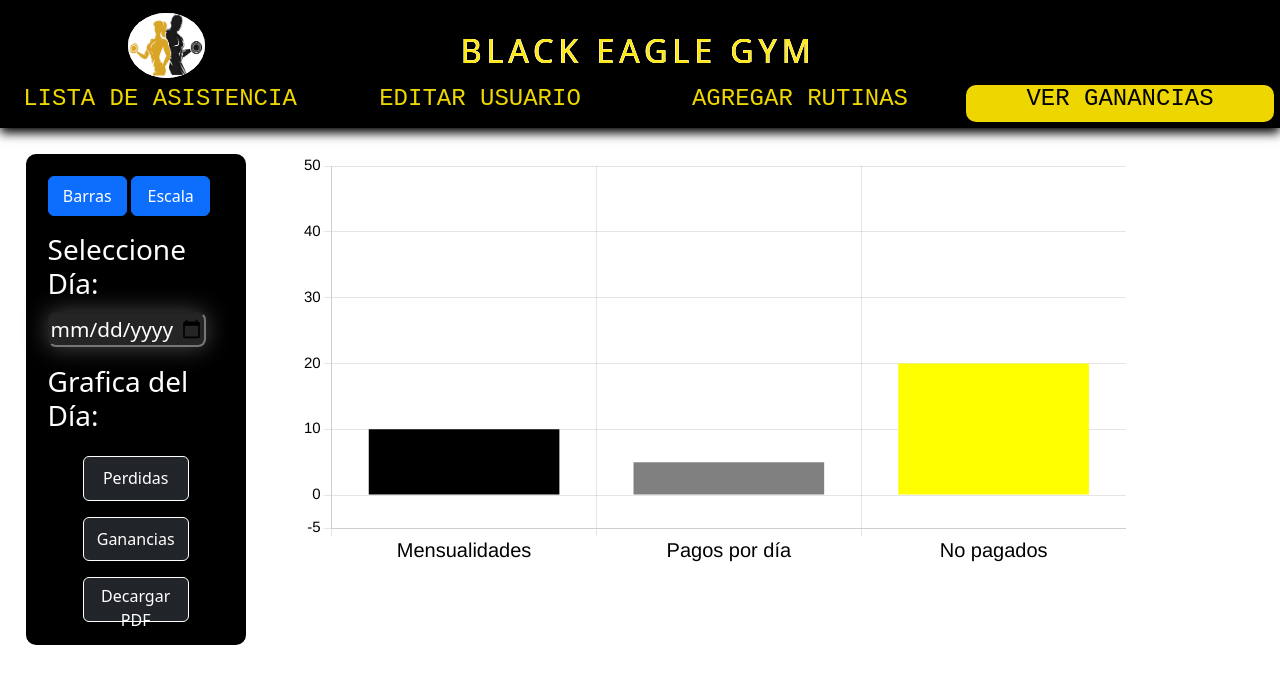
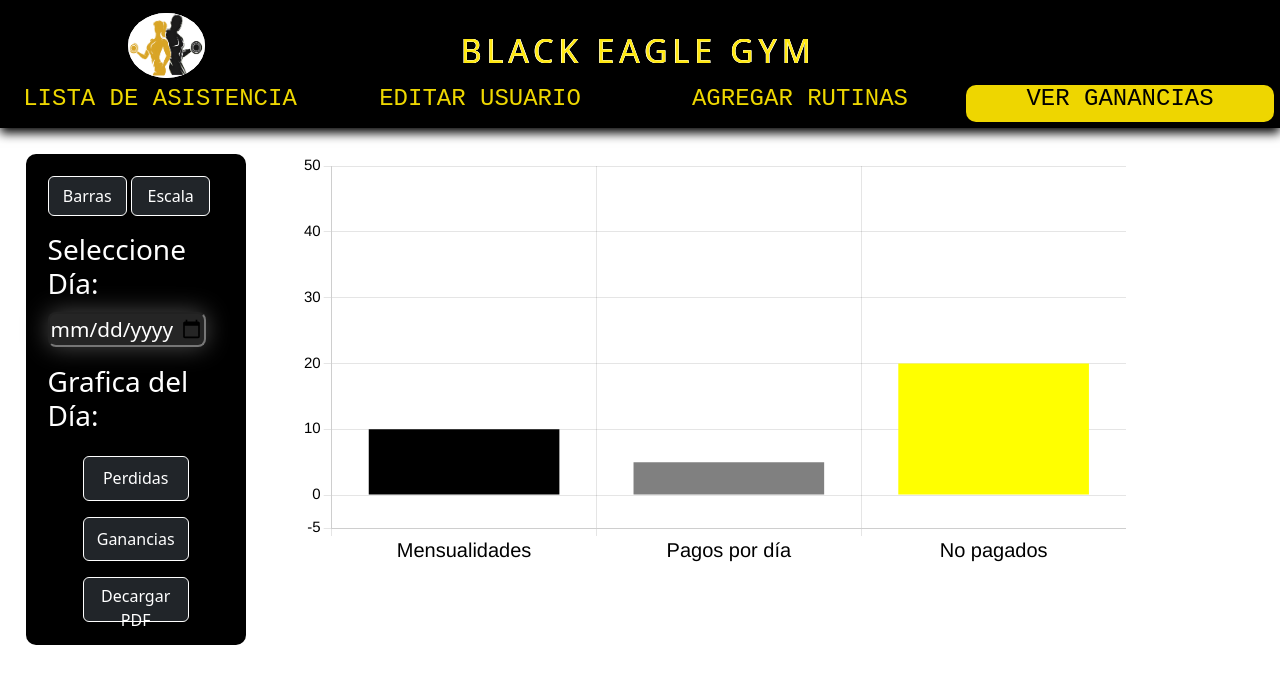
Before and after one commit to kato223272/GymEagleProyecto, a React (Create React App) app: page /Ganancias in a window 1280 px wide. Shown: the top 684 px of the page. Built offline with nearby package versions, Linux system fonts and the light colour scheme.

Commit message:
BOTONES CON FUNCIONALIDAD DE ACTIVO E INACTIVO HOVER

```diff
--- a/src/Components/Ganancia/Grafica.jsx
+++ b/src/Components/Ganancia/Grafica.jsx
@@ -6,6 +6,7 @@ import{
     BarElement, Title, Tooltip, Legend, Filler}
 from 'chart.js';
 import { useState } from 'react';
+import {useLocation} from 'react-router-dom';
 
 ChartJS.register(
     CategoryScale,
@@ -62,11 +63,36 @@ const myOptions={
 export default function Grafica(){
     const [date,setDate]=useState();
 
+    const [activo, setActivo] = useState(false);
+    const [activoEscala, setActivoEscala] = useState(false);
+
+    const handleClic = () => {
+      setActivo(!activo); // Cambiar el estado a su opuesto
+      setActivoEscala(false);
+    };
+    const handleClicEscala = () => {
+        setActivoEscala(!activoEscala); // Cambiar el estado a su opuesto
+        setActivo(false);
+      };
+
     return <>
     <div className='containergraphic'>
     <div className='Calender'>
-        <Button className='btbarras'>Barras</Button>{' '}
-        <Button className='btescala'>Escala</Button>
+    <Button
+        variant="dark"
+        onClick={handleClic}
+        className={`btnBarras ${activo ? 'activo' : ''}`}>
+        Barras
+      </Button>
+        {' '}
+
+        <Button
+            variant="dark"
+            onClick={handleClicEscala}
+            className={`btnEscala ${activoEscala ? 'activo1' : ''}`}>
+            Escala
+        </Button>
+
         <h3 className='indication'>Seleccione Día:</h3>
         <input className='inputCalender' type='date' onChange={e=>setDate(e.target.value)}/>
         <h3 className='indication'>Grafica del Día:</h3>
--- a/src/Components/Ganancia/grafica.css
+++ b/src/Components/Ganancia/grafica.css
@@ -3,13 +3,11 @@ div.containergraphic{
     width:90%;
     padding: 2%;
     justify-content: space-between;
-    /* background-color: rgb(65, 64, 64); */
 }
 div.graphic{
     width: 75%;
     align-items: center;
     justify-content: center;
-    /* background-color: rgb(94, 94, 94); */
 }
 div.Calender{
     position: relative;
@@ -19,11 +17,31 @@ div.Calender{
     padding: 2%;
 }
 
-Button.btbarras, Button.btescala{
+Button.btnBarras,
+Button.btnEscala {
     width: 45%;
     height: 9%;
     margin-bottom: 10%;
+    border: var(--bg-color-white) 1.5px solid;
 }
+
+/* Estilo para un botón de Bootstrap activado */
+.btnBarras.activo, .btnEscala.activo1 {
+    background-color: var(--animation-bg-fondo);
+    color:var(--bg-color-black);
+    border-color: var(--bg-color-white);
+    width: 45%;
+    height: 9%;
+    margin-bottom: 10%;
+    border: var(--bg-color-white) 1.5px solid;
+  }
+
+  /* Estilo para un botón de Bootstrap cuando se pasa el mouse sobre él */
+  .btnBarras.activo:hover, .btnEscala.activo1:hover {
+    background-color: var(--animation-bg-fondo);
+    color:var(--bg-color-black);
+  }
+
 
 .indication{
     color: var(--bg-color-white);
@@ -53,7 +71,7 @@ Button.bt{
     margin-top: 9%;
 }
 @media(hover:hover){
-    Button.bt:hover{
+    Button.bt:hover, Button.btbarras:hover, Button.btnEscala:hover, Button.btnBarras:hover{
         background-color: var(--animation-bg-fondo);
         color: black;
     }
```
